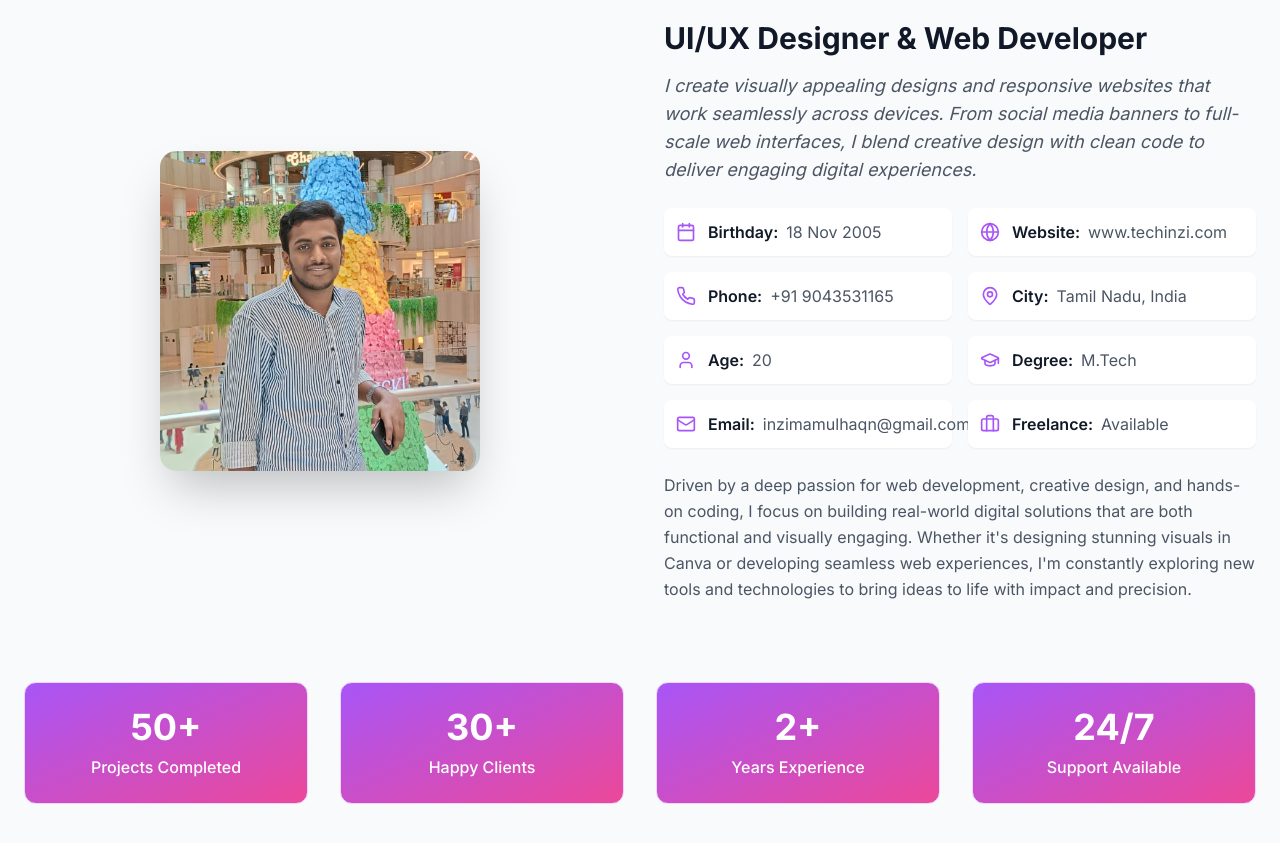
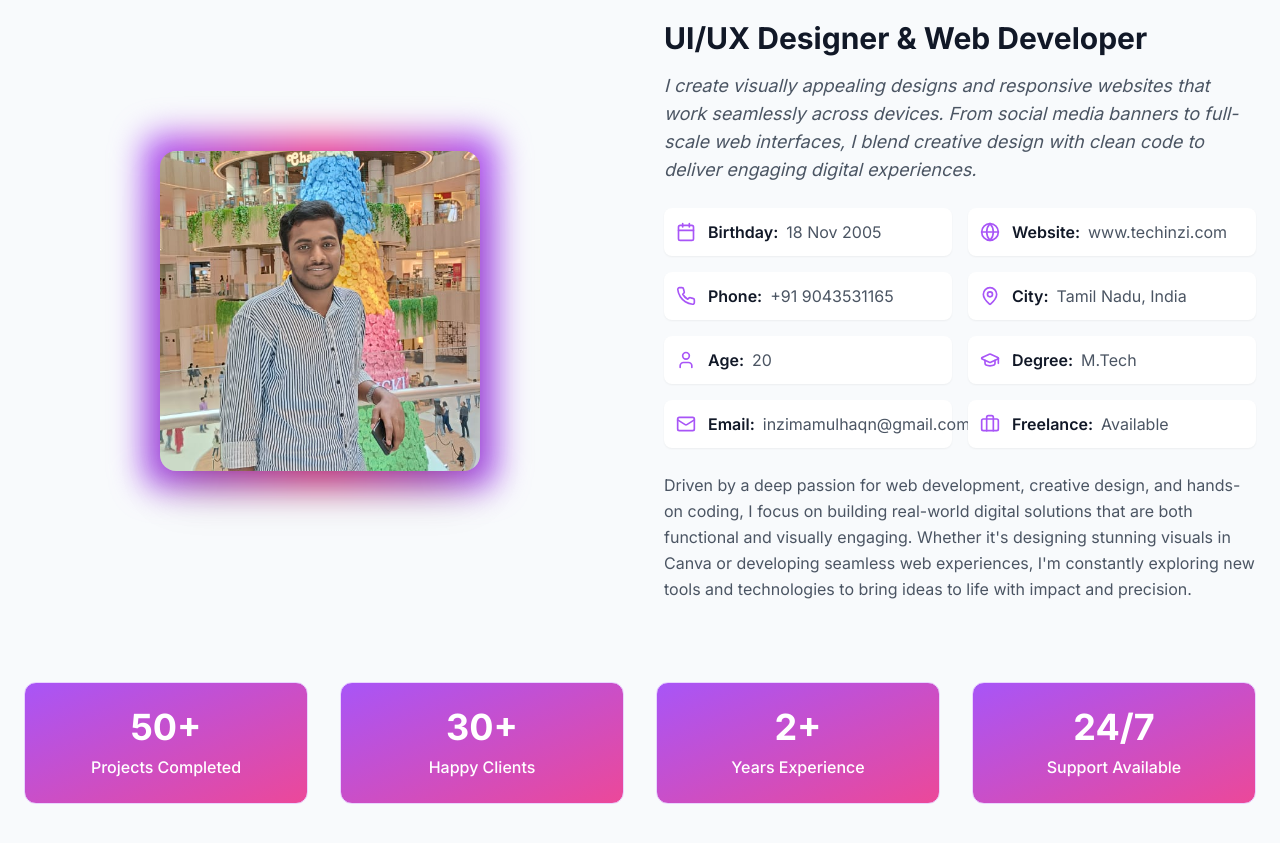
Before and after one commit to INZIMAM777/ignite-interview-profile, a React (Vite) app: page / in a window 1280 px wide. Shown: the part 1180-2023 px from the top of the page. Built offline with nearby package versions, Linux system fonts and the light colour scheme.

Commit message:
Update About.tsx
new

```diff
--- a/src/components/About.tsx
+++ b/src/components/About.tsx
@@ -84,18 +84,12 @@ const About = () => {
             viewport={{ once: true }}
           >
             <div className="relative">
-{/*               <motion.div
+              <motion.div
                 className="absolute -inset-4 bg-gradient-to-r from-purple-500 via-pink-500 to-purple-500 rounded-2xl blur-lg"
                 animate={{
-                  scale: [1, 1.05, 1],
-                  rotate: [0, 180, 360]
+                  scale: [1, 1.05, 1]
                 }}
-                transition={{
-                  duration: 8,
-                  repeat: Infinity,
-                  ease: "linear"
-                }}
-              /> */}
+              />
               <motion.img
                 src="/lovable-uploads/e2df5aea-fa40-4f63-9165-c7786a36b1ed.png"
                 alt="Inzimamul Haq N"
```
